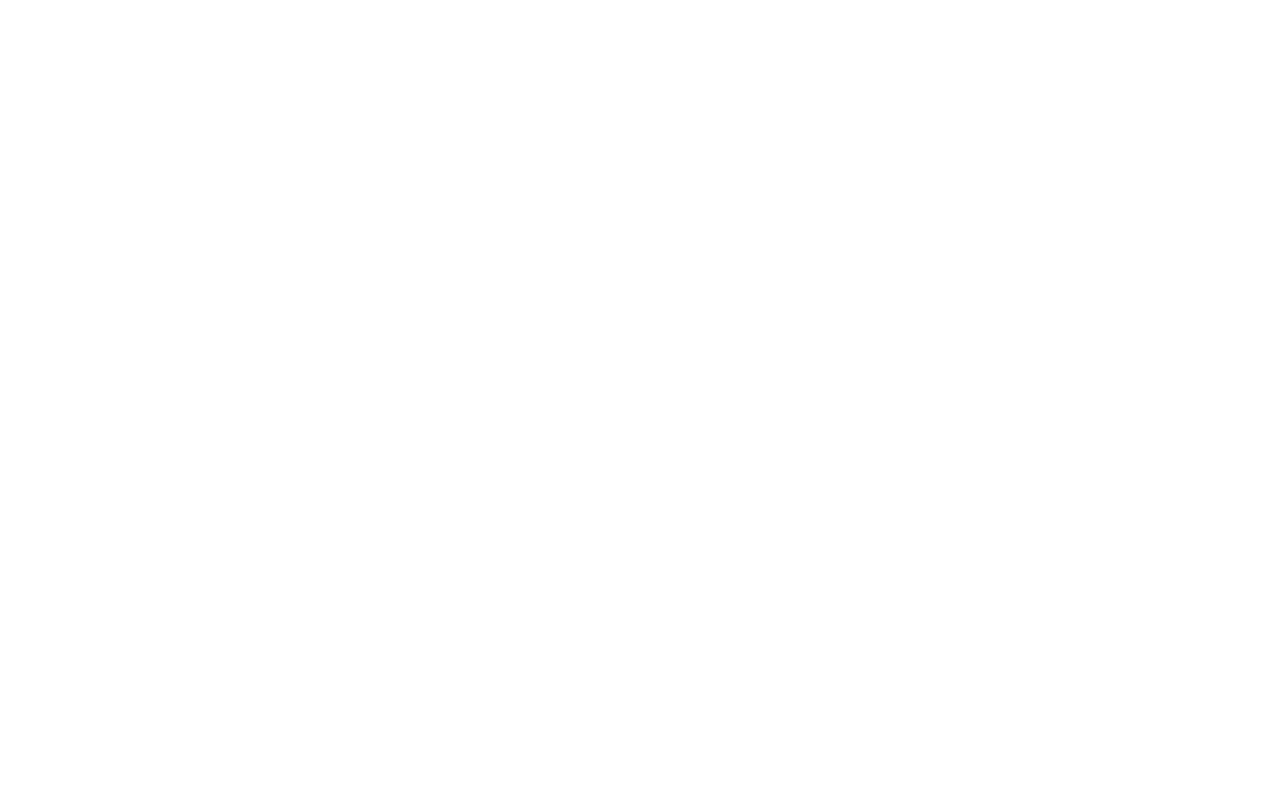
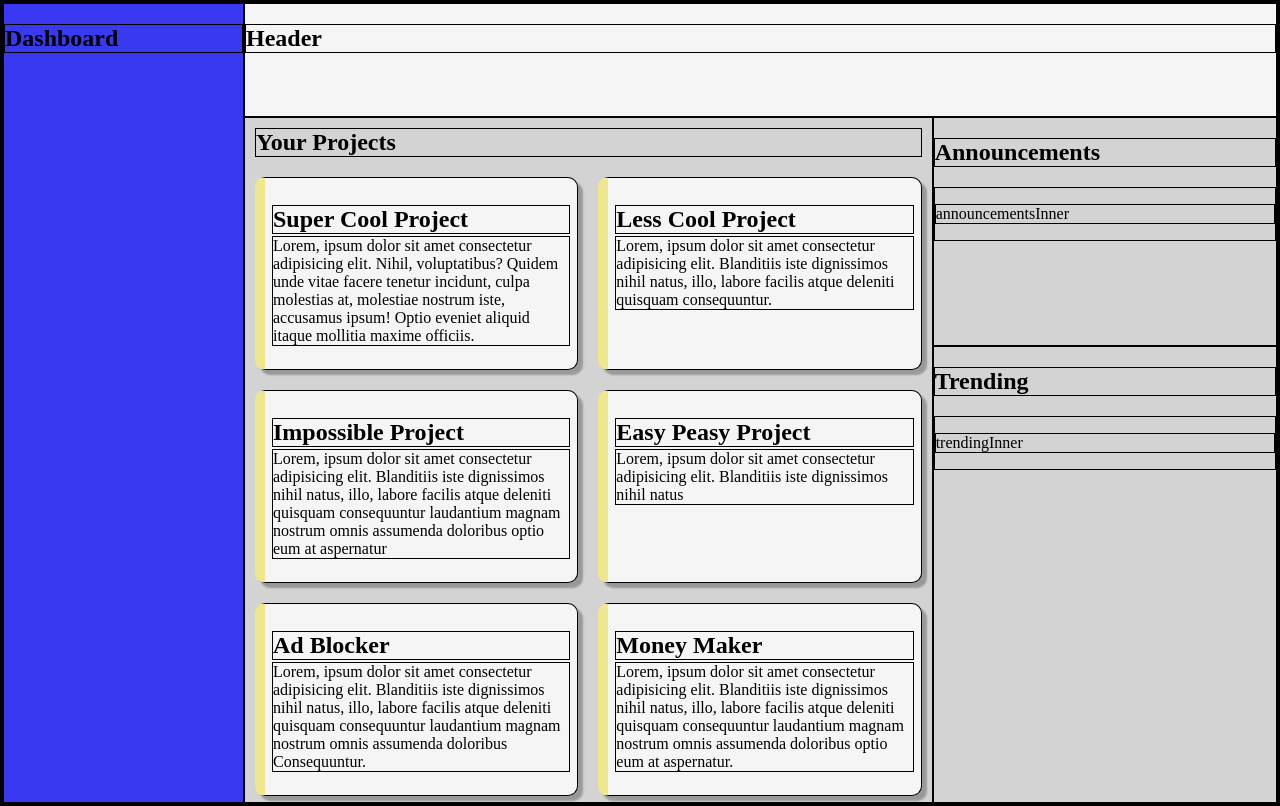
Before and after one commit to MWest352/Admin_Dashboard, a plain HTML site: page index.html in a window 1280 px wide. Drawn offline with Linux system fonts and the light colour scheme.

Commit message:
updates to HTML and CSS for basic layout and design.  Further updates to Projects for more advanced layouts and grid patterns.

```diff
--- a/index.html
+++ b/index.html
@@ -10,7 +10,53 @@
 
   <title>Dashboard</title>
 </head>
-<body>
+<body class="body">
 
+  <div class="mainContainer">
+    <div class="header">
+      <h2>Header</h2>
+    </div>
+
+    <div class="dashboard">
+      <h2>Dashboard</h2>
+    </div>
+
+    <div class="projectsMain">
+      <h2 class="projectMainH2">Your Projects</h2>
+      <div class="project">
+        <h2 class="projectH2">Super Cool Project</h2>
+        <p class="project_text">Lorem, ipsum dolor sit amet consectetur adipisicing elit. Nihil, voluptatibus? Quidem unde vitae facere tenetur incidunt, culpa molestias at, molestiae nostrum iste, accusamus ipsum! Optio eveniet aliquid itaque mollitia maxime officiis. </p>
+      </div>
+      <div class="project">
+        <h2 class="projectH2">Less Cool Project</h2>
+        <p class="project_text">Lorem, ipsum dolor sit amet consectetur adipisicing elit. Blanditiis iste dignissimos nihil natus, illo, labore facilis atque deleniti quisquam consequuntur.</p>
+      </div>
+      <div class="project">
+        <h2 class="projectH2">Impossible Project</h2>
+        <p class="project_text">Lorem, ipsum dolor sit amet consectetur adipisicing elit. Blanditiis iste dignissimos nihil natus, illo, labore facilis atque deleniti quisquam consequuntur laudantium magnam nostrum omnis assumenda doloribus optio eum at aspernatur</p>
+      </div>
+      <div class="project">
+        <h2 class="projectH2">Easy Peasy Project</h2>
+        <p class="project_text">Lorem, ipsum dolor sit amet consectetur adipisicing elit. Blanditiis iste dignissimos nihil natus</p>
+      </div>
+      <div class="project">
+        <h2 class="projectH2">Ad Blocker</h2>
+        <p class="project_text">Lorem, ipsum dolor sit amet consectetur adipisicing elit. Blanditiis iste dignissimos nihil natus, illo, labore facilis atque deleniti quisquam consequuntur laudantium magnam nostrum omnis assumenda doloribus Consequuntur.</p>
+      </div>
+      <div class="project">
+        <h2 class="projectH2">Money Maker</h2>
+        <p class="project_text">Lorem, ipsum dolor sit amet consectetur adipisicing elit. Blanditiis iste dignissimos nihil natus, illo, labore facilis atque deleniti quisquam consequuntur laudantium magnam nostrum omnis assumenda doloribus optio eum at aspernatur.</p>
+      </div>
+    </div>
+
+    <div class="announcements"> <h2>Announcements</h2>
+      <div class="announcements_inner"><p>announcementsInner</p>
+      </div>
+    </div>
+
+    <div class="trending"><h2>Trending</h2>
+      <div class="trending_inner"><p>trendingInner</p></div>
+    </div>
+  </div>
 </body>
 </html>
--- a/style.css
+++ b/style.css
@@ -0,0 +1,76 @@
+body{
+  margin: 0;
+  padding: 0;
+}
+
+*{
+  border:1px solid black
+}
+
+
+.mainContainer{
+  display: grid;
+  height: 100vh;
+  grid-template-columns: 0.7fr 1fr 1fr  1fr;
+  grid-template-rows: 0.5fr 1fr 1fr  1fr;
+  grid-template-areas:
+    "dashboard header header header"
+    "dashboard projects projects announcements"
+    "dashboard projects projects trending"
+    "dashboard projects projects trending";
+}
+
+.projectsMain, .announcements, .trending{
+background-color: lightgrey;
+}
+
+.header{
+  background-color: whitesmoke;
+  grid-area: header;
+}
+
+.dashboard{
+  background-color: rgb(57, 57, 241);
+  grid-area: dashboard;
+}
+
+.projectsMain{
+  padding: 10px;
+  grid-area: projects;
+  overflow: auto;
+  display: grid;
+  gap: 20px;
+  grid-template-columns: repeat(2, 1fr);
+  grid-template-rows: 0.2fr 1fr 1fr 1fr;
+}
+
+.projectMainH2{
+  grid-column-start: 1;
+  grid-column-end: 3;
+  margin:0;
+}
+
+.projectH2{
+  margin-bottom: 2px;
+}
+
+.project_text{
+  margin-top: 2px;
+}
+
+.announcements{
+  grid-area: announcements;
+}
+
+.trending{
+  grid-area: trending;
+}
+
+.project{
+  padding: 7px;
+  border-left: 10px solid khaki;
+  border-radius: 10px;
+  background-color: whitesmoke;
+  box-shadow: 5px 5px 2px rgba(0, 0, 0, 0.274);
+  max-height: 350px;
+}
```
